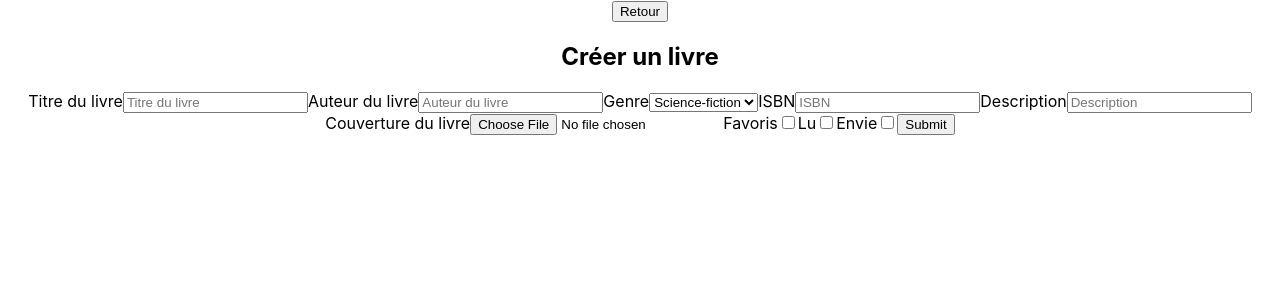
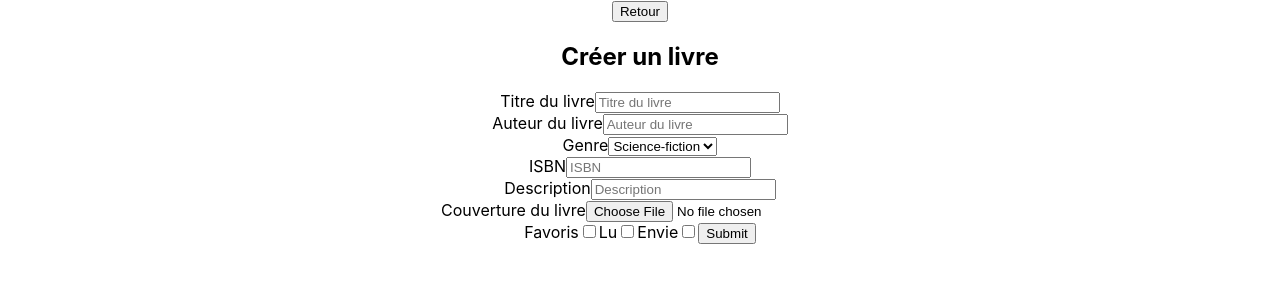
Before and after one commit to Blust96/libemoria, a React (Create React App) app: page /create in a window 1280 px wide. Shown: the top 300 px of the page. Built offline with nearby package versions, Linux system fonts and the light colour scheme; the HTML template or start-up script is replaced by a standard one; what pouchdb would draw is missing.

Commit message:
[UPDATE] Cover display in update form

```diff
--- a/src/api/book.js
+++ b/src/api/book.js
@@ -38,7 +38,6 @@ const getBook = async id => {
 
     try {
         let book = await db.get(id, {attachments: true});
-        console.log(book._attachments);
         if(book._attachments && Object.keys(book._attachments).length > 0)
             book.cover = await getCover(book._id, Object.keys(book._attachments)[0]);
         return book;
--- a/src/components/books/BookCreation.js
+++ b/src/components/books/BookCreation.js
@@ -48,14 +48,19 @@ const BookCreation = () => {
             <Navbar route={'create'} />
             <form onSubmit={handleSubmit(onSubmit)} onChange={event => { setIsBlocking(event.target.value.length > 0) }}>
                 {/* Titre */}
+                <div>
                     <label htmlFor="title">Titre du livre</label>
+                    <input name="title" placeholder="Titre du livre" ref={register({ required: true })} />
                     {errors.title && "Requis"}
-                <input name="title" placeholder="Titre du livre" ref={register({ required: true })} />
+                </div>
                 {/* Auteur */}
+                <div>
                     <label htmlFor="author">Auteur du livre</label>
+                    <input name="author" placeholder="Auteur du livre" ref={register({ required: true })} />
                     {errors.author && "Requis"}
-                <input name="author" placeholder="Auteur du livre" ref={register({ required: true })} />
+                </div>
                 {/* Genre */}
+                <div>
                     <label htmlFor="genre">Genre</label>
                     <select name="genre" placeholder="Genre" ref={register}>
                         <option value="science_fiction">Science-fiction</option>
@@ -63,16 +68,23 @@ const BookCreation = () => {
                         <option value="thriller">Thriller</option>
                         <option value="manga">Manga</option>
                     </select>
+                </div>
                 {/* ISBN */}
+                <div>
                     <label htmlFor="isbn">ISBN</label>
                     <input name="isbn" placeholder="ISBN" ref={register({ validate: value => isISBN(value) })} />
-                {errors.isbn && "Veuillez renseigner un ISBN correct"}
+                    {errors.isbn && "ISBN incorrect"}
+                </div>
                 {/* Description */}
+                <div>
                     <label htmlFor="description">Description</label>
                     <input name="description" placeholder="Description" ref={register} />
+                </div>
                 {/* Couverture */}
+                <div>
                     <label htmlFor="cover">Couverture du livre</label>
                     <input type="file" accept="image/*" capture name="cover" ref={register} />
+                </div>
                 {/* Favoris */}
                 <label htmlFor="favorite">Favoris</label>
                 <input type="checkbox" name="favorite" ref={register} />
--- a/src/components/books/BookUpdate.js
+++ b/src/components/books/BookUpdate.js
@@ -67,12 +67,19 @@ const BookUpdate = () => {
                 <Navbar route={'update'} props={{ id: params.id, title }}/>
                 <form onSubmit={handleSubmit(onSubmit)}  onChange={event => { setIsBlocking(event.target.value.length > 0) }}>
                     {/* Titre */}
+                    <div>
                         <label htmlFor="title">Titre du livre</label>
                         <input name="title" placeholder="Titre du livre" ref={register({ required: true })} defaultValue={title} />
+                        {errors.title && "Requis"}
+                    </div>
                     {/* Auteur */}
+                    <div>
                         <label htmlFor="author">Auteur du livre</label>
                         <input name="author" placeholder="Auteur du livre" ref={register({ required: true })} defaultValue={author} />
+                        {errors.author && "Requis"}
+                    </div>
                     {/* Genre */}
+                    <div>
                         <label htmlFor="genre">Genre</label>
                         <select name="genre" placeholder="Genre" ref={register} defaultValue={genre} >
                             <option value="science_fiction">Science-fiction</option>
@@ -80,16 +87,28 @@ const BookUpdate = () => {
                             <option value="thriller">Thriller</option>
                             <option value="manga">Manga</option>
                         </select>
+                    </div>
                     {/* ISBN */}
+                    <div>
                         <label htmlFor="isbn">ISBN</label>
                         <input name="isbn" placeholder="ISBN" ref={register({ validate: value => isISBN(value) })} defaultValue={isbn} />
-                    {errors.isbn && "Veuillez renseigner un ISBN correct"}
+                        {errors.isbn && "ISBN incorrect"}
+                    </div>
                     {/* Description */}
+                    <div>
                         <label htmlFor="description">Description</label>
                         <input name="description" placeholder="Description" ref={register} defaultValue={description} />
+                    </div>
                     {/* Couverture */}
+                    <div>
                         <label htmlFor="cover">Couverture du livre</label>
+                        {
+                            cover
+                            ? <img src={URL.createObjectURL(cover)} alt={title} />
+                            : (<div style={{ width: '80px', height: '140px', backgroundColor: '#000' }}></div>)
+                        }
                         <input type="file" accept="image/*" capture name="cover" ref={register} />
+                    </div>
                     {/* Favoris */}
                     <label htmlFor="favorite">Favoris</label>
                     <input type="checkbox" name="favorite" ref={register} defaultChecked={favorite} />
```
Lines whose indentation alone changed are shown as unchanged.
